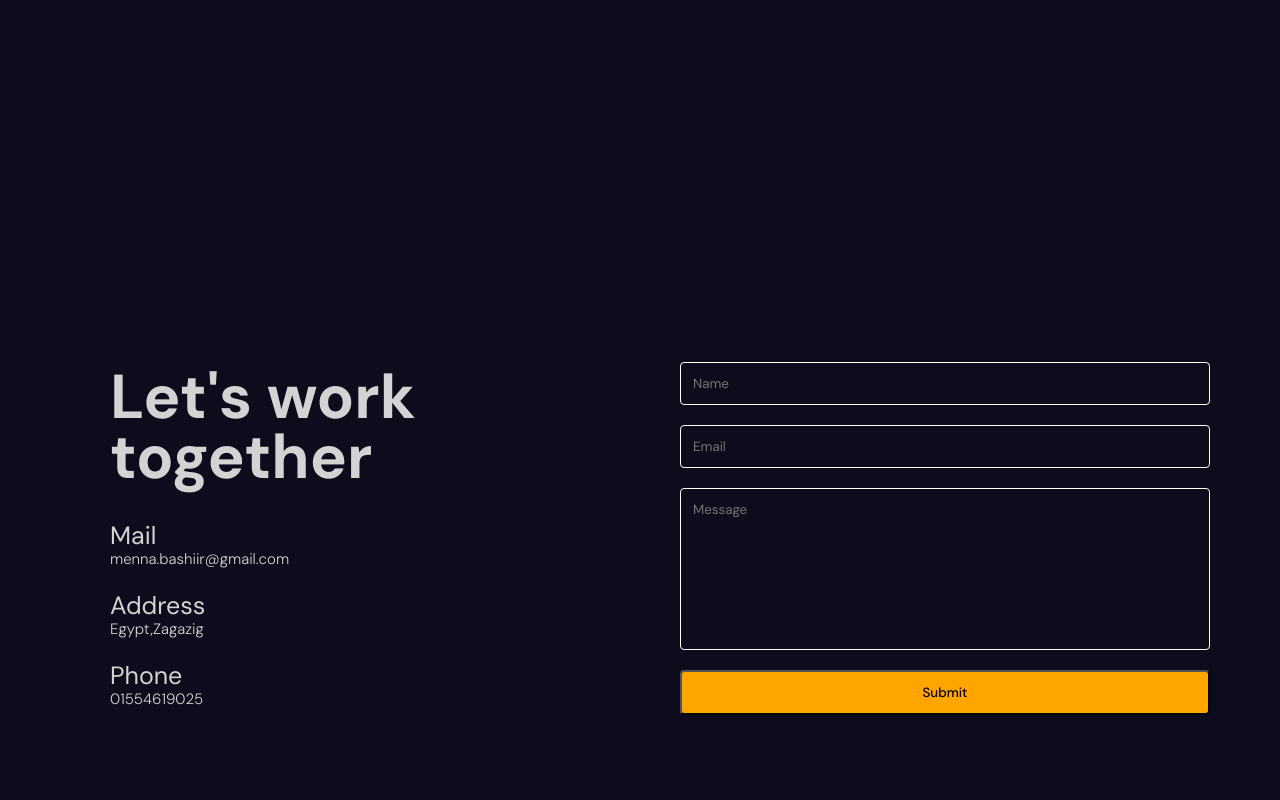
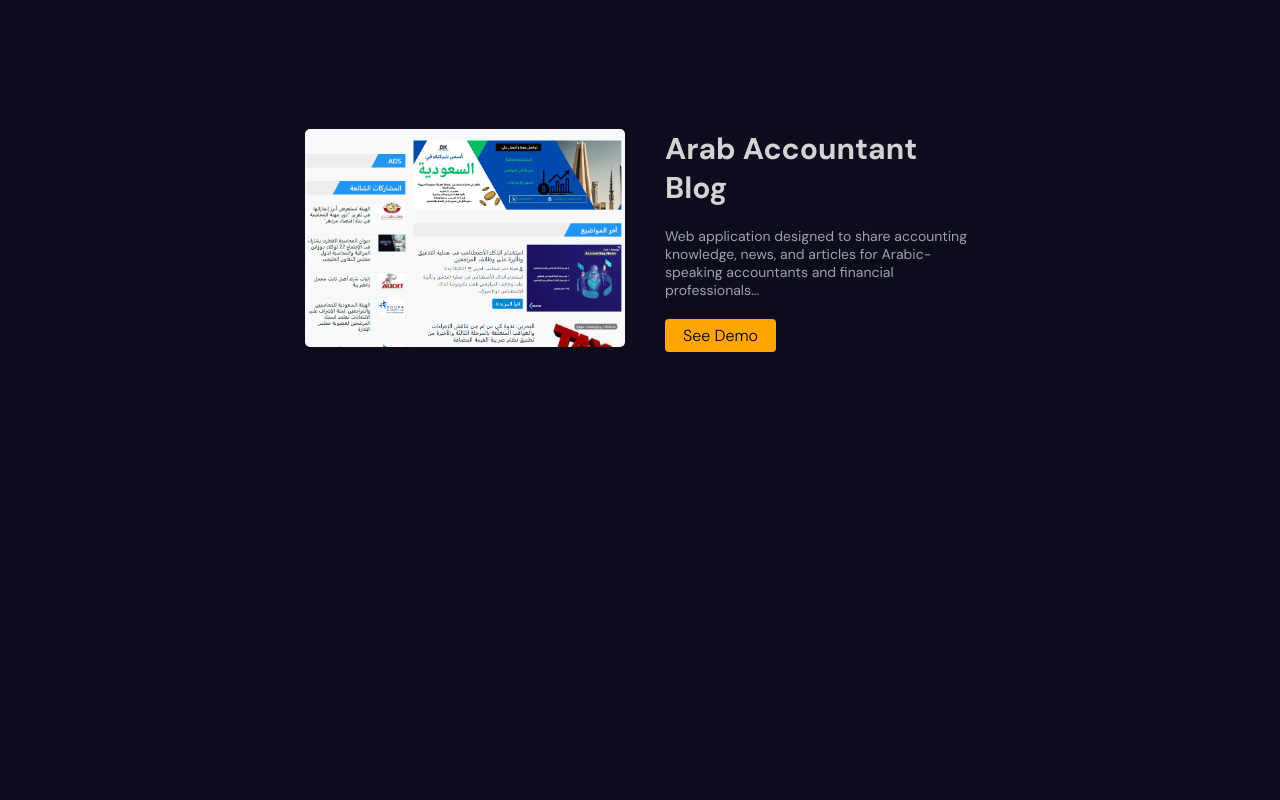
Before and after one commit to MennaBashir/Portfolio, a React (Vite) app: page / in a window 1280 px wide. Shown: the part 5640-6440 px from the top of the page. Built offline with nearby package versions, Linux system fonts and the light colour scheme.

Commit message:
feat:add_new_project

```diff
--- a/src/components/Portfolio/Portfolio.tsx
+++ b/src/components/Portfolio/Portfolio.tsx
@@ -3,6 +3,7 @@ import sirx from "./../../assets/sirx.png";
 import clinic from "./../../assets/clinic.png";
 import ecommerce from "./../../assets/ecommerce.png";
 import food from "./../../assets/food.png";
+import blog from "./../../assets/blog.png";
 import { motion, useScroll, useSpring } from "framer-motion";
 import { useRef } from "react";
 const Portfolio = () => {
@@ -38,6 +39,14 @@ const Portfolio = () => {
       description:
         "Build a food ordering website using React JS. In this React JS project created the Home page to display the menu and food items, then cart page and order page. Then made the Sign In / Sign Up pop up...",
       link: "https://food-delivery-menna.netlify.app/",
+    },
+    {
+      id: "p5",
+      imag: blog,
+      title: "Arab Accountant Blog",
+      description:
+        "Web application designed to share accounting knowledge, news, and articles for Arabic-speaking accountants and financial professionals... ",
+      link: "https://mennabashir.github.io/Arab_Accountant_Blog/",
     },
   ];
   const Project = ({ item }: any) => {
```
Also changed, not shown: src/assets/blog.png (added).
